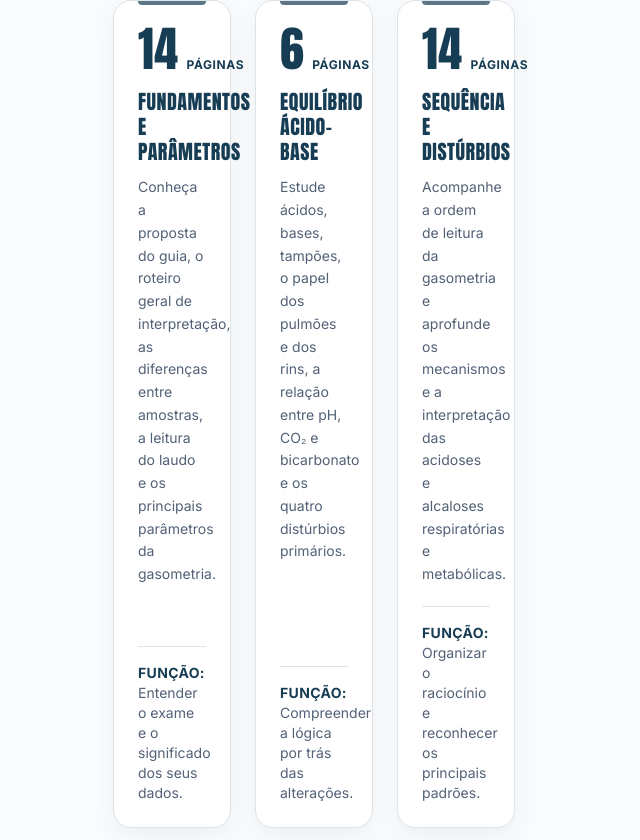
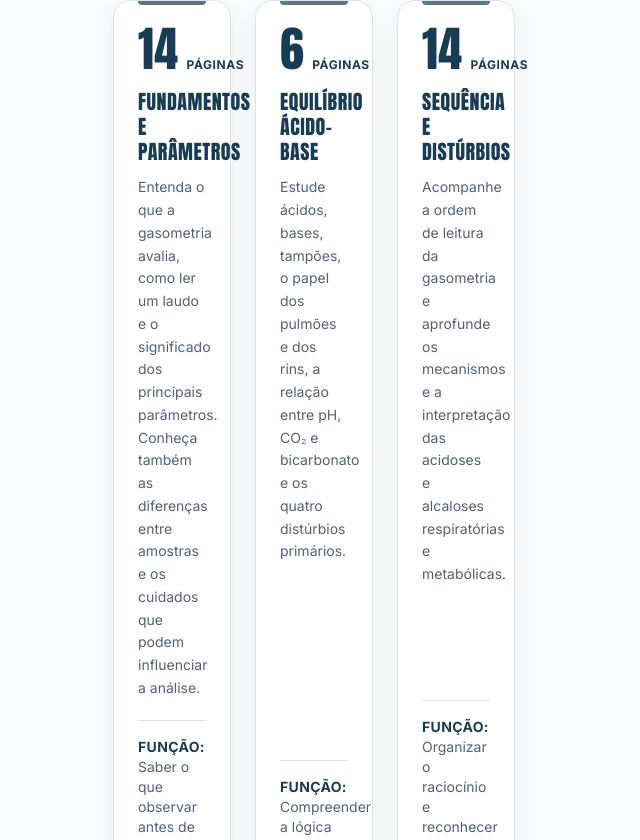
Before and after one commit to ocontatoprodutosdigitais-hue/Gasometria-Arterial-2, a Next.js app: page / in a window 1280 px wide. Shown: the part 4180-5020 px from the top of the page, without its empty margins (326-966 px from the left). Built offline with nearby package versions, Linux system fonts and the light colour scheme.

Commit message:
Save code edits
V0-Edit-Session: f6cce0ed-53dd-4fea-8fc8-1a93495077f1

```diff
--- a/components/what-you-get.tsx
+++ b/components/what-you-get.tsx
@@ -1,6 +1,6 @@
 export function WhatYouGet() {
   const collections = [
-    ['14', 'FUNDAMENTOS E PARÂMETROS', 'Conheça a proposta do guia, o roteiro geral de interpretação, as diferenças entre amostras, a leitura do laudo e os principais parâmetros da gasometria.', 'Entender o exame e o significado dos seus dados.'],
+    ['14', 'FUNDAMENTOS E PARÂMETROS', 'Entenda o que a gasometria avalia, como ler um laudo e o significado dos principais parâmetros. Conheça também as diferenças entre amostras e os cuidados que podem influenciar a análise.', 'Saber o que observar antes de começar a interpretação.'],
     ['6', 'EQUILÍBRIO ÁCIDO-BASE', 'Estude ácidos, bases, tampões, o papel dos pulmões e dos rins, a relação entre pH, CO₂ e bicarbonato e os quatro distúrbios primários.', 'Compreender a lógica por trás das alterações.'],
     ['14', 'SEQUÊNCIA E DISTÚRBIOS', 'Acompanhe a ordem de leitura da gasometria e aprofunde os mecanismos e a interpretação das acidoses e alcaloses respiratórias e metabólicas.', 'Organizar o raciocínio e reconhecer os principais padrões.'],
     ['9', 'COMPENSAÇÃO E DISTÚRBIOS MISTOS', 'Explore a resposta esperada, a fórmula de Winter, o gap aniônico, a correção pela albumina e as pistas para reconhecer alterações associadas.', 'Comparar os resultados e investigar distúrbios mistos.'],
```
